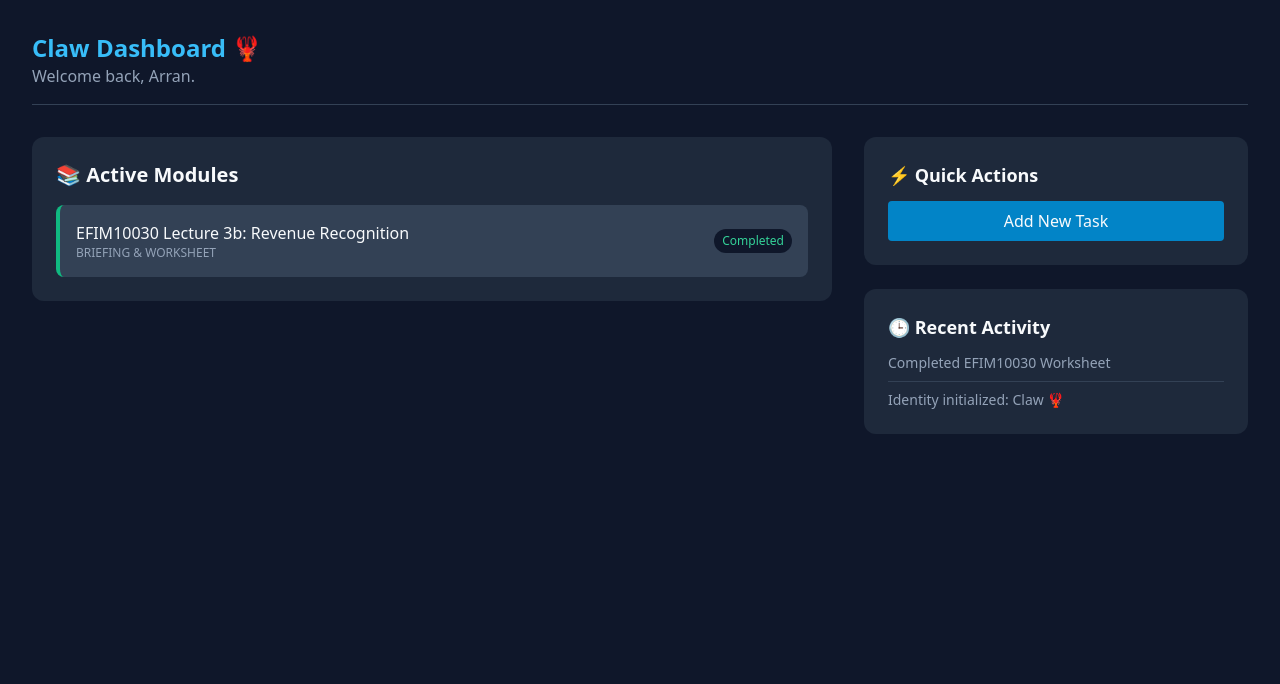
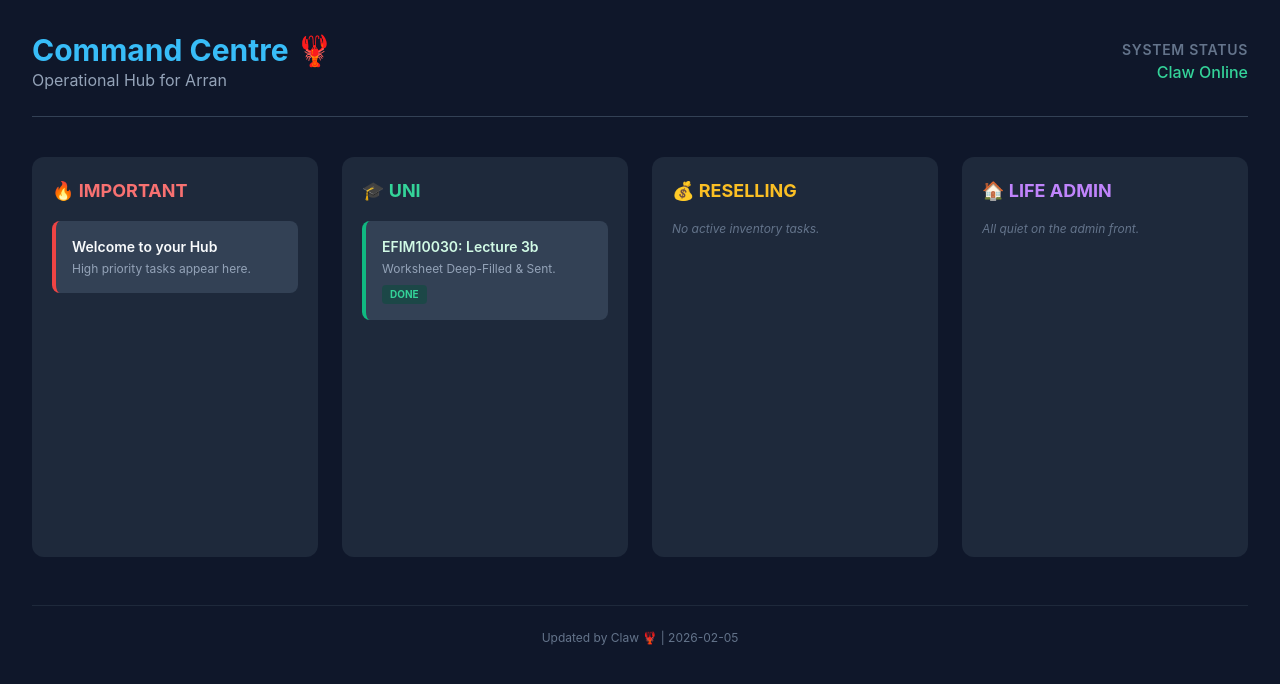
Before and after one commit to limelightluxx-rgb/uni-dashboard, a plain HTML site: page index.html in a window 1280 px wide. Drawn offline with nearby package versions, Linux system fonts and the light colour scheme.

Commit message:
Update layout with 4 categories: Uni, Reselling, Life, Important

```diff
--- a/index.html
+++ b/index.html
@@ -3,52 +3,73 @@
 <head>
     <meta charset="UTF-8">
     <meta name="viewport" content="width=device-width, initial-scale=1.0">
-    <title>Claw Study Command Centre 🦞</title>
+    <title>Arran's Command Centre 🦞</title>
     <script src="https://cdn.tailwindcss.com"></script>
     <style>
-        body { background-color: #0f172a; color: #f8fafc; }
-        .card { background-color: #1e293b; border-radius: 0.75rem; padding: 1.5rem; }
+        body { background-color: #0f172a; color: #f8fafc; font-family: 'Inter', sans-serif; }
+        .column { background-color: #1e293b; border-radius: 0.75rem; padding: 1.25rem; min-height: 400px; }
+        .task-card { background-color: #334155; border-radius: 0.5rem; padding: 1rem; margin-bottom: 0.75rem; border-left: 4px solid #38bdf8; }
+        .important { border-left-color: #ef4444; }
+        .uni { border-left-color: #10b981; }
+        .reselling { border-left-color: #f59e0b; }
+        .life { border-left-color: #8b5cf6; }
     </style>
 </head>
 <body class="p-4 md:p-8">
-    <header class="flex justify-between items-center mb-8 border-b border-slate-700 pb-4">
+    <header class="flex justify-between items-center mb-10 border-b border-slate-700 pb-6">
         <div>
-            <h1 class="text-2xl font-bold text-sky-400">Claw Dashboard 🦞</h1>
-            <p class="text-slate-400">Welcome back, Arran.</p>
+            <h1 class="text-3xl font-bold text-sky-400">Command Centre 🦞</h1>
+            <p class="text-slate-400">Operational Hub for Arran</p>
+        </div>
+        <div class="text-right hidden md:block">
+            <div class="text-sm text-slate-500 uppercase tracking-wider font-semibold">System Status</div>
+            <div class="text-emerald-400 font-medium">Claw Online</div>
         </div>
     </header>
 
-    <div class="grid grid-cols-1 lg:grid-cols-3 gap-8">
-        <div class="lg:col-span-2 space-y-6">
-            <section class="card">
-                <h2 class="text-xl font-semibold mb-4 flex items-center gap-2">📚 Active Modules</h2>
-                <div id="tasks-list" class="space-y-3">
-                    <!-- Tasks will be injected here -->
-                    <div class="bg-slate-700 p-4 rounded-lg flex justify-between items-center border-l-4 border-emerald-500">
-                        <div>
-                            <div class="font-medium">EFIM10030 Lecture 3b: Revenue Recognition</div>
-                            <div class="text-xs text-slate-400 uppercase">Briefing & Worksheet</div>
-                        </div>
-                        <span class="text-xs bg-slate-900 px-2 py-1 rounded-full text-emerald-400">Completed</span>
-                    </div>
+    <div class="grid grid-cols-1 md:grid-cols-2 lg:grid-cols-4 gap-6">
+        <!-- IMPORTANT COLUMN -->
+        <div class="column">
+            <h2 class="text-lg font-bold mb-4 flex items-center gap-2 text-red-400">🔥 IMPORTANT</h2>
+            <div id="col-important" class="space-y-3">
+                <div class="task-card important">
+                    <div class="font-semibold text-sm">Welcome to your Hub</div>
+                    <div class="text-xs text-slate-400 mt-1">High priority tasks appear here.</div>
                 </div>
-            </section>
+            </div>
         </div>
 
-        <aside class="space-y-6">
-            <section class="card">
-                <h2 class="text-lg font-semibold mb-3">⚡ Quick Actions</h2>
-                <button onclick="alert('Send files to Claw on WhatsApp to process!')" class="w-full bg-sky-600 hover:bg-sky-500 py-2 rounded font-medium transition">Add New Task</button>
-            </section>
+        <!-- UNI COLUMN -->
+        <div class="column">
+            <h2 class="text-lg font-bold mb-4 flex items-center gap-2 text-emerald-400">🎓 UNI</h2>
+            <div id="col-uni" class="space-y-3">
+                <div class="task-card uni">
+                    <div class="font-semibold text-sm text-emerald-100">EFIM10030: Lecture 3b</div>
+                    <div class="text-xs text-slate-400 mt-1">Worksheet Deep-Filled & Sent.</div>
+                    <div class="mt-2 inline-block px-2 py-0.5 bg-emerald-900/50 text-emerald-400 text-[10px] rounded uppercase font-bold">Done</div>
+                </div>
+            </div>
+        </div>
 
-            <section class="card">
-                <h2 class="text-lg font-semibold mb-3">🕒 Recent Activity</h2>
-                <ul class="text-sm text-slate-400 space-y-2">
-                    <li class="border-b border-slate-700 pb-2">Completed EFIM10030 Worksheet</li>
-                    <li>Identity initialized: Claw 🦞</li>
-                </ul>
-            </section>
-        </aside>
+        <!-- RESELLING COLUMN -->
+        <div class="column">
+            <h2 class="text-lg font-bold mb-4 flex items-center gap-2 text-amber-400">💰 RESELLING</h2>
+            <div id="col-reselling" class="space-y-3">
+                <p class="text-xs text-slate-500 italic">No active inventory tasks.</p>
+            </div>
+        </div>
+
+        <!-- LIFE ADMIN COLUMN -->
+        <div class="column">
+            <h2 class="text-lg font-bold mb-4 flex items-center gap-2 text-purple-400">🏠 LIFE ADMIN</h2>
+            <div id="col-life" class="space-y-3">
+                <p class="text-xs text-slate-500 italic">All quiet on the admin front.</p>
+            </div>
+        </div>
     </div>
+
+    <footer class="mt-12 pt-6 border-t border-slate-800 text-center text-slate-500 text-xs">
+        Updated by Claw 🦞 | 2026-02-05
+    </footer>
 </body>
 </html>
```
